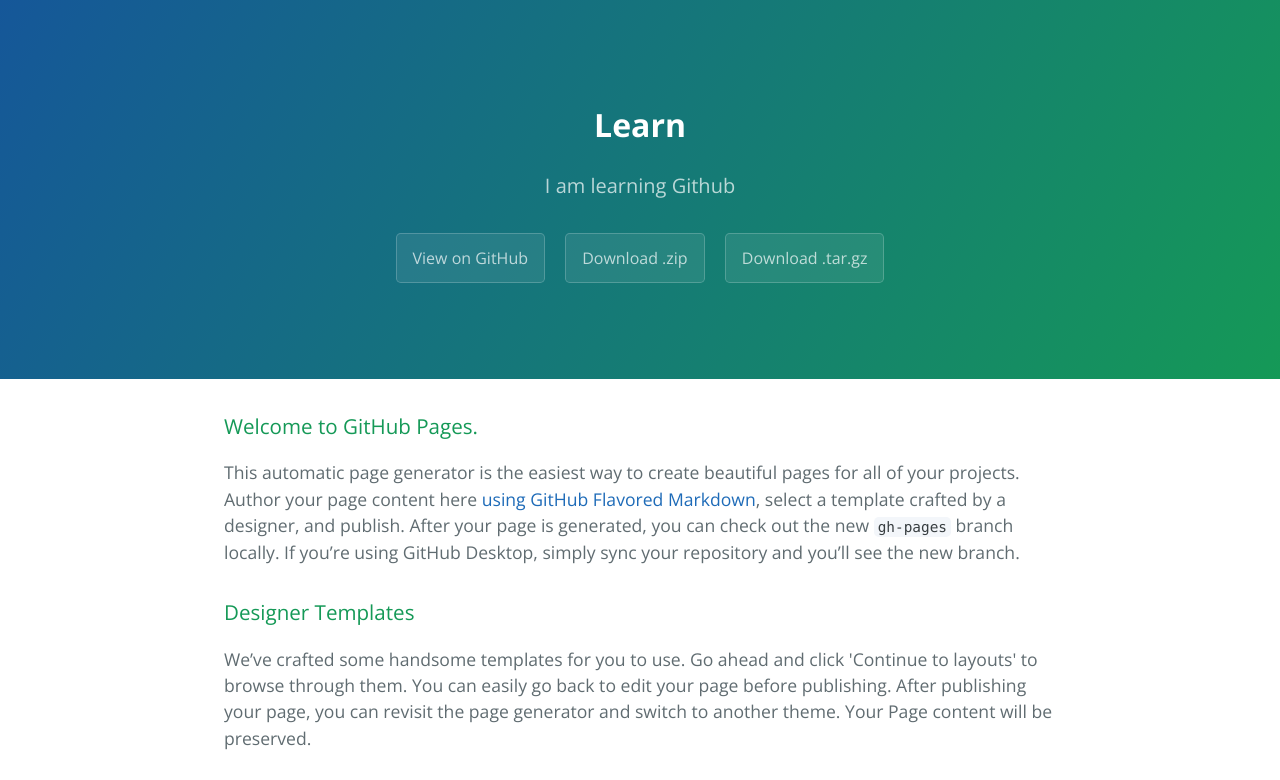
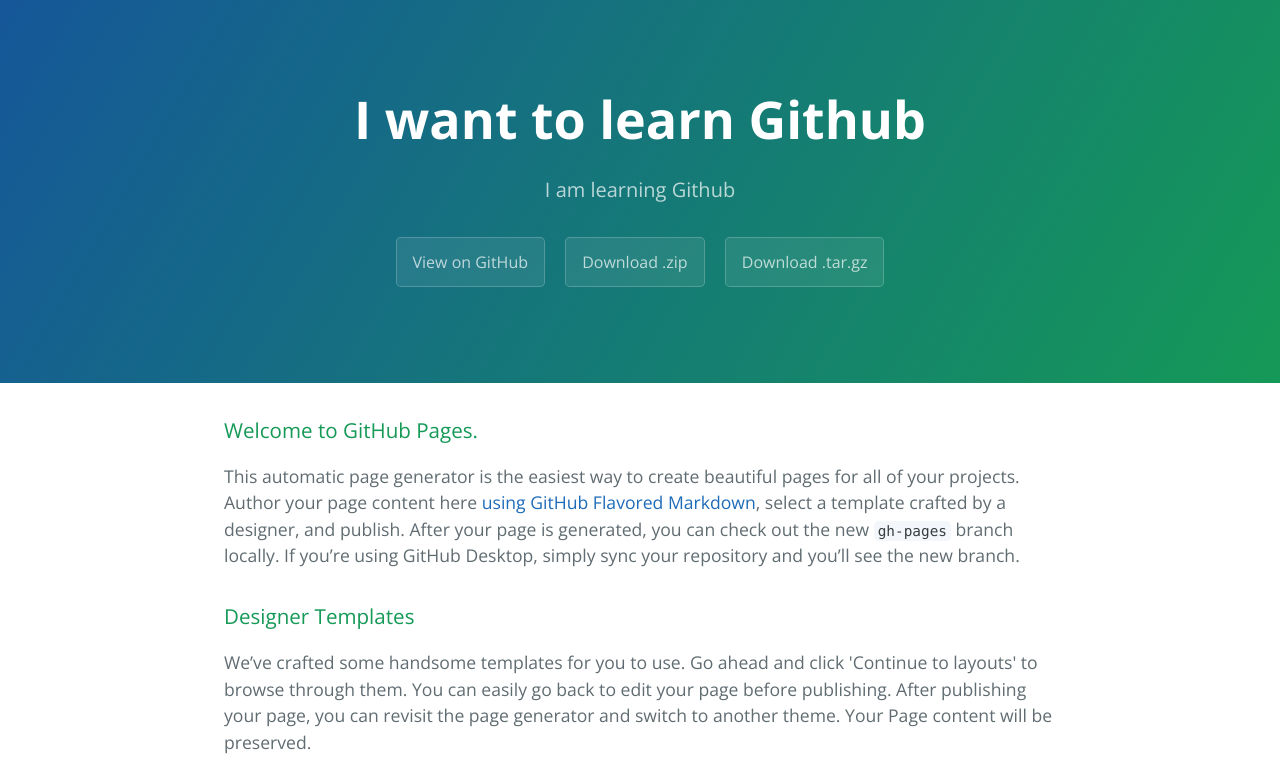
Before and after one commit to Saalixi/Learn, a plain HTML site: page index.html in a window 1280 px wide. Shown: the top 780 px of the page. Drawn offline with nearby package versions, Linux system fonts and the light colour scheme.

Commit message:
Update index.html

```diff
--- a/index.html
+++ b/index.html
@@ -11,7 +11,7 @@
   </head>
   <body>
     <section class="page-header">
-      <h1 class="I want to learn Github">Learn</h1>
+      <h1 class="project-name">I want to learn Github</h1>
       <h2 class="project-tagline">I am learning Github </h2>
       <a href="https://github.com/Saalixi/Learn" class="btn">View on GitHub</a>
       <a href="https://github.com/Saalixi/Learn/zipball/master" class="btn">Download .zip</a>
```
